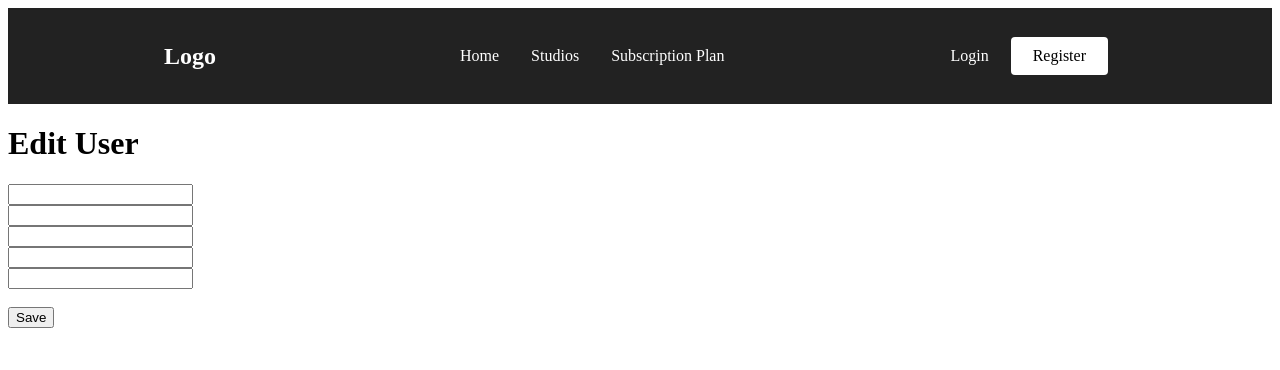
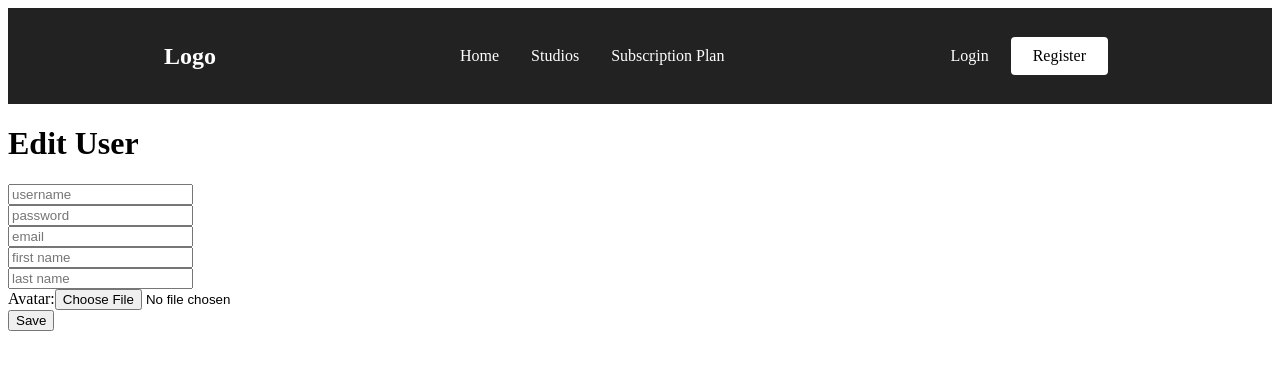
Before and after one commit to JadenHow/CSC309-Project, a React (Create React App) app in the folder frontend/: page /edit in a window 1280 px wide. Shown: the top 370 px of the page. Built offline with nearby package versions, Linux system fonts and the light colour scheme.

Commit message:
edit user changes

```diff
--- a/frontend/src/containers/EditUser.js
+++ b/frontend/src/containers/EditUser.js
@@ -50,6 +50,7 @@ const EditUser = ({ isAuthenticated }) => {
                             className='form-control'
                             type='text'
                             name='username'
+                            placeholder='username'
                             value={username}
                             onChange={e => onChange(e)}
                         />
@@ -59,6 +60,7 @@ const EditUser = ({ isAuthenticated }) => {
                             className='form-control'
                             type='password'
                             name='password'
+                            placeholder='password'
                             value={password}
                             onChange={e => onChange(e)}
                         />
@@ -68,6 +70,7 @@ const EditUser = ({ isAuthenticated }) => {
                             className='form-control'
                             type='email'
                             name='email'
+                            placeholder='email'
                             value={email}
                             onChange={e => onChange(e)}
                         />
@@ -77,6 +80,7 @@ const EditUser = ({ isAuthenticated }) => {
                             className='form-control'
                             type='text'
                             name='first_name'
+                            placeholder='first name'
                             value={first_name}
                             onChange={e => onChange(e)}
                         />
@@ -86,15 +90,19 @@ const EditUser = ({ isAuthenticated }) => {
                             className='form-control'
                             type='text'
                             name='last_name'
+                            placeholder='last name'
                             value={last_name}
                             onChange={e => onChange(e)}
                         />
                     </div>
                     <div>
+                        Avatar:
                         <input
                             className='form-control'
-                            type='image'
+                            type='file'
                             name='avatar'
+                            placeholder='avatar'
+                            alt='avatar'
                             value={avatar}
                             onChange={e => onChange(e)}
                         />
```
